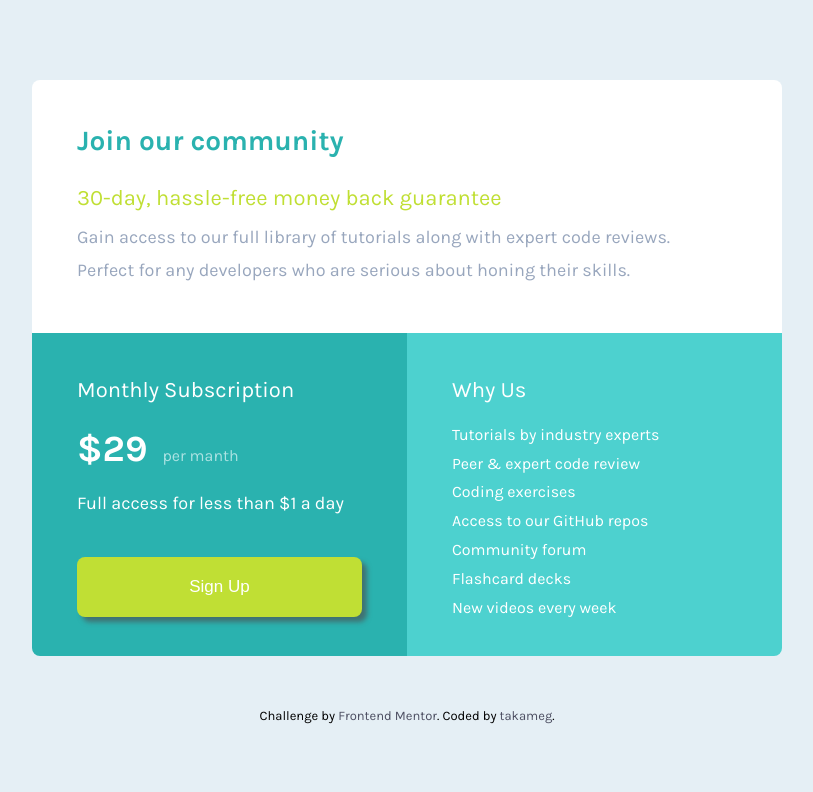
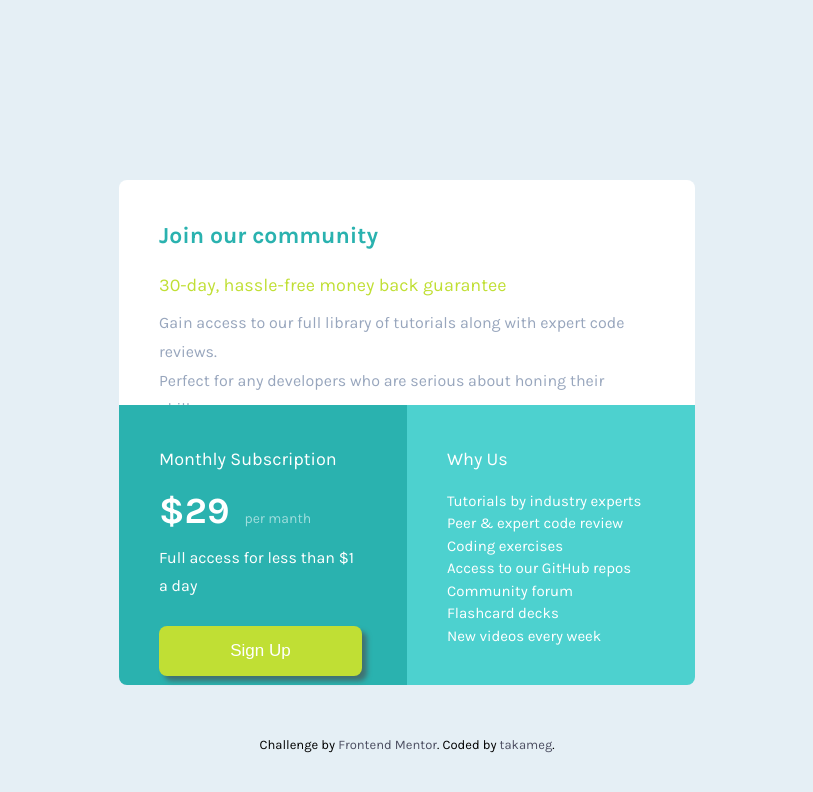
Before and after one commit to takameg/single_price_grid_component, a plain HTML site: page index.html in a window 1280 px wide. Shown: the whole page, without its empty margins (233-1046 px from the left). Drawn offline with Linux system fonts and the light colour scheme.

Commit message:
size adjustment

```diff
--- a/index.html
+++ b/index.html
@@ -30,7 +30,7 @@
 
         <p>Full access for less than &dollar;1 a day</p>
 
-        <button><a href="#">Sign Up</a></button>
+        <button href="#">Sign Up</button>
       </div>
 
       <div class="box bottom right">
--- a/style.css
+++ b/style.css
@@ -70,21 +70,19 @@ p {
 .left .price::after {
   content: "per manth";
   margin-left: 15px;
-  font-size:16px;
+  font-size:14px;
   font-weight: normal;
-  color: hsl(180, 48%, 78%);
+  color: hsla(180, 48%, 78%, 0.9);
 }
 
-.left a {
+
+.left button {
   text-decoration: none;
   color: white;
   font-size: 17px;
-}
-
-.left button {
   display: block;
   width: 100%;
-  height: 60px;
+  height: 50px;
   margin: 40px auto 0 auto;
   background-color: hsl(71, 73%, 54%);
   border: none;
@@ -134,33 +132,28 @@ footer a:hover {
     max-width: 1440px;
   }
 
-  p {
-    font-size: 18px;
-  }
-
   .container {
-    width: 750px;
-    margin-left: auto;
-    margin-right: auto;
+    width: 45%;
+    margin: 180px auto 50px auto;
   }
 
   .box {
-    padding: 43px 45px 30px 45px;
+    padding: 40px 45px 35px 40px;
   }
 
   .top {
-    height: 180px;
-    line-height: 2.2em;
+    height: 150px;
+    line-height: 2.0em;
   }
 
   .top h1 {
-    font-size: 28px;
+    font-size: 23px;
   }
 
   .top h2 {
-    font-size: 22px;
-    margin-top: 23px;
-    margin-bottom: 5px;
+    font-size: 18px;
+    margin-top: 17px;
+    margin-bottom: 8px;
   }
 
   .top p {
@@ -180,21 +173,44 @@ footer a:hover {
 
   .bottom {
     width: 50%;
+    height: 240px;
+    padding-bottom: 0;
+  }
+
+  .bottom h1 {
+    font-size: 18px;
   }
 
   .left {
     border-radius: 0 0 0 8px;
   }
 
-  .left a {
+  .left p {
+    margin-top: 10px;
+  }
+
+  .left p.price {
+    margin-top: 23px;
+    margin-bottom: 0;
+  }
+
+  .left button {
     text-decoration: none;
     color: white;
     font-size: 17px;
+    margin-top: 25px;
   }
 
   .right {
     border-radius: 0 0 8px 0;
   }
 
+  .right ul li {
+    font-size: 15px;
+    line-height: 1.5em;
+  }
 
+  footer {
+    margin-bottom: 100px;
+  }
 }
```
